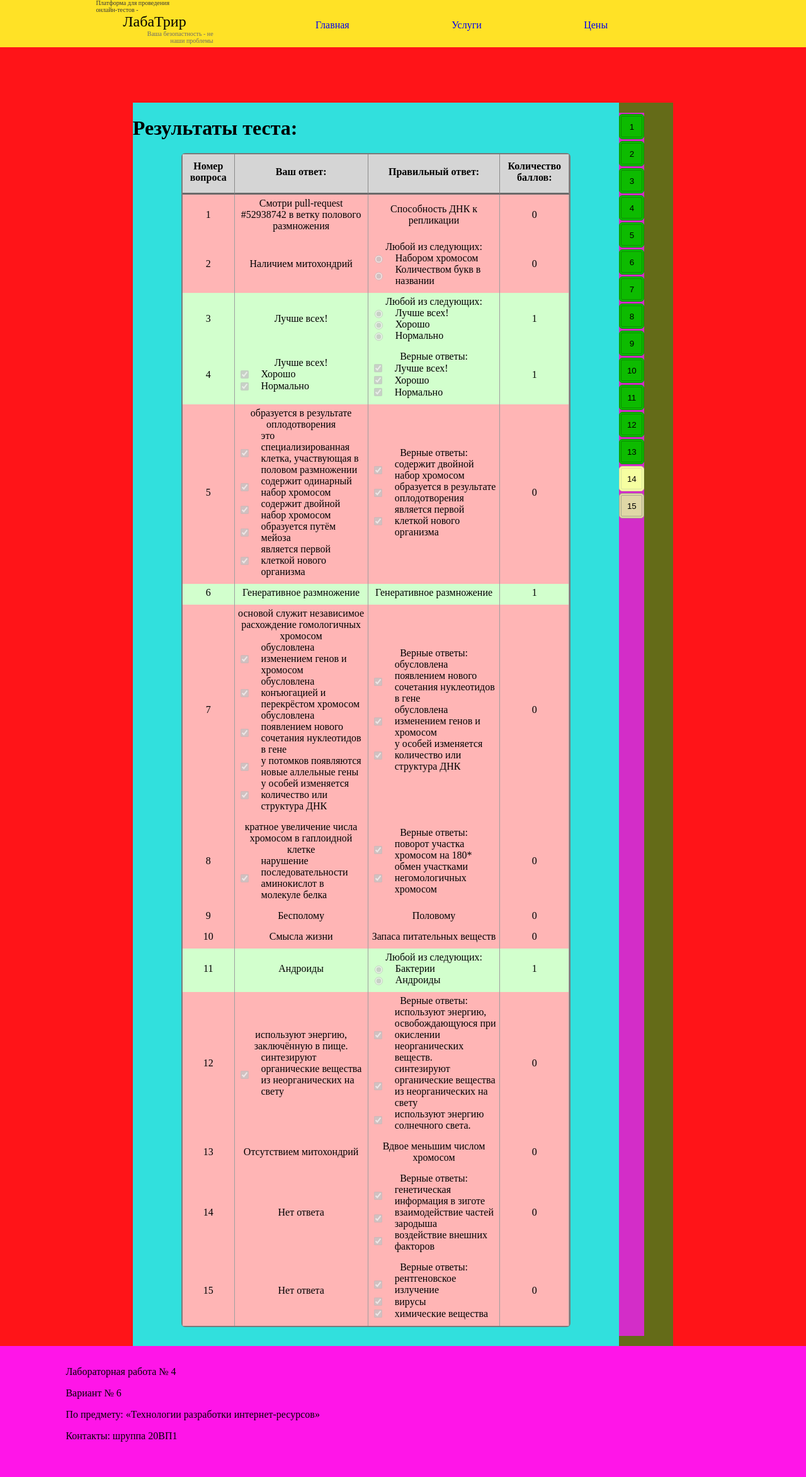
After one commit to DaniinXorchenabo/PGY_2_TRIR, a PHP site: the page made by laba_4_1/public_html/Новый текстовый документ.html in a window 1280 px wide; the page is wider, and only the part inside the window is pictured. The commit adds this page. Shown: that part at 63% size. Run offline with PHP 8.4, Linux system fonts and the light colour scheme.

Commit message:
add css with result table

```diff
--- a/laba_4_1/public_html/css/header_stile.css
+++ b/laba_4_1/public_html/css/header_stile.css
@@ -13,9 +13,9 @@ header ul {
 	list-style: none;
 	display: flex;
 	flex-wrap: wrap;
-	align-content: center;
 	align-items: center;
 	justify-content: space-around;
+	align-content: flex-start;
 	width: 90%;
 /*
 	display: flex;
--- a/laba_4_1/public_html/css/main_content_stile.css
+++ b/laba_4_1/public_html/css/main_content_stile.css
@@ -10,7 +10,7 @@ main{
 	display: flex;
 	flex-wrap: nowrap;
 	align-content: center;
-	align-items: flex-start;
+	align-items: stretch;
 	justify-content: center;/*	width: 70%;*/
 	overflow-x: hidden;
 }
@@ -22,6 +22,7 @@ main #content {
 /*	width: 70%;*/
 
 /*	height: 100px;*/
+	overflow-x: scroll;
 	background-color: #31E0DD;
 	min-width: 70%;
 	max-width: 90%;
@@ -60,6 +61,9 @@ main .radiobutton_box{
 	align-items: center;
 	justify-content: flex-start;
 	width: 100%;
+}
+main .radiobutton{
+	margin-right: 20px;
 }
 
 main .submit_box{
--- /dev/null
+++ b/laba_4_1/public_html/css/table_results_html.css
@@ -0,0 +1,91 @@
+table {
+	width: 80%;
+	text-align: center;
+	border-radius: 6px;
+	border-collapse: separate;
+	border-spacing: 0px;
+	margin-left: 10%;
+	margin-right: 10%;
+	-webkit-box-shadow: 0px 0px;
+	box-shadow: 0px 0px;
+	border: 2px solid rgba(122,122,122,1.00);
+	max-width: 100%;
+	overflow-x: scroll;
+}
+
+table thead tr{
+	font-weight: bold;
+	background: #D5D5D5;
+
+}
+
+table thead tr th{
+	padding-left: 10px;
+	padding-right: 10px;
+	padding-top: 10px;
+	padding-bottom: 15px;
+	margin-left: 10%;
+	border-right: 1px solid rgba(138,138,138,1.00);
+	border-bottom: 3px solid rgba(106,106,106,1.00);
+	margin-right: 10px;
+}
+
+table tbody tr{
+	background-color: #C9C9C9;
+	border: 6px solid rgba(132,132,132,1.00);
+}
+
+
+table tbody tr:hover {
+	background-color: #FFFFFF;
+	transition-duration: 0.6s;
+	border: 6px solid rgba(183,21,23,1.00);
+}
+
+.nerative{
+	background-color: #FFB5B5;
+}
+
+
+.nerative:hover {
+	background-color: #E44447;
+	transition-duration: 0.6s;
+}
+
+.positive{
+	background-color: #D2FFCD;
+}
+
+
+.positive:hover {
+	background-color: #8DFF71;
+	transition-duration: 0.6s;
+}
+
+table tr td{
+	padding-left: 5px;
+	padding-right: 5px;
+	padding-top: 5px;
+	padding-bottom: 10px;
+	border-right: 1px solid rgba(158,158,158,1.00);
+}
+
+.table_checkbox_box{
+	display: flex;
+	flex-wrap: nowrap;
+	align-content: center;
+	align-items: center;
+	justify-content: flex-start;
+	width: 100%;
+	text-align: left;
+}
+
+.table_radiobutton_box{
+	display: flex;
+	flex-wrap: nowrap;
+	align-content: center;
+	align-items: center;
+	justify-content: flex-start;
+	width: 100%;
+	text-align: left;
+}
--- a/laba_4_1/public_html/index.html
+++ b/laba_4_1/public_html/index.html
@@ -14,6 +14,7 @@
         <link href="css/logo_stile.css" rel="stylesheet" type="text/css"/>
         <link href="css/test_nav_stiles.css" rel="stylesheet" type="text/css"/>
         <link href="css/timer_stiles.css" rel="stylesheet" type="text/css"/>
+        <link href="css/table_results_html.css" rel="stylesheet" type="text/css"/>
 
         <script src="data/questions.js" type="text/javascript"></script>
         <script defer src="scripts/script.js" type="text/javascript"></script>
@@ -45,6 +46,7 @@
             <div id="content">
 				<p class="prefix_title">Тестирование на тему:</p>
 				<h1 class="question_title">Организм как биологическая система</h1>
+                                <h3>Органи́зм (позднелат. organismus от позднелат. organizo — «устраиваю», «сообщаю стройный вид», от др.-греч. ὄργανον — «орудие») — живое тело, обладающее совокупностью свойств, отличающих его от неживой материи, в том числе обменом веществ, самоподдерживанием своего строения и организации, способностью воспроизводить их при размножении, сохраняя наследственные признаки[1]. Термин организм введён Аристотелем. Он выявил, что любое живое существо характеризуется четкой и строгой организацией, в отличие от неживого[источник не указан 489 дней]. Может рассматриваться как отдельная особь, элемент, при этом входя в биологический вид и популяцию, являясь структурной единицей популяционно-видового уровня жизни[1]. В обобщённом смысле, как «типовая особь» биологической группы, которой присущи её основные свойства, организм — один из главных предметов изучения в биологии[1]. Для удобства рассмотрения все организмы распределяются по разным группам и категориям, что составляет биологическую систему их классификации. Самое общее их деление — на ядерные и безъядерные. По числу составляющих организм клеток их делят на внесистематические категории одноклеточных и многоклеточных. Особое место между ними занимают колонии одноклеточных.</h3>
 				<h2 class="test_tools_text">Настройки теста:</h2>
 				<form id="start_test_tools">
 					<div class="count_questions_box">
--- /dev/null
+++ b/laba_4_1/public_html/Новый текстовый документ.html
@@ -0,0 +1,285 @@
+<html><head>
+        <title>TODO supply a title</title>
+        <meta charset="UTF-8">
+        <meta name="viewport" content="width=device-width, initial-scale=1.0">
+
+        <link href="css/footer_stile.css" rel="stylesheet" type="text/css">
+        <link href="css/main_content_stile.css" rel="stylesheet" type="text/css">
+        <link href="css/stile.css" rel="stylesheet" type="text/css">
+        <link href="css/header_stile.css" rel="stylesheet" type="text/css">
+        <link href="css/logo_stile.css" rel="stylesheet" type="text/css">
+        <link href="css/test_nav_stiles.css" rel="stylesheet" type="text/css">
+        <link href="css/timer_stiles.css" rel="stylesheet" type="text/css">
+        <link href="css/table_results_html.css" rel="stylesheet" type="text/css">
+
+        <script src="data/questions.js" type="text/javascript"></script>
+        <script defer="" src="scripts/script.js" type="text/javascript"></script>
+        <script defer="" src="scripts/running_func.js" type="text/javascript"></script>
+
+        <script defer="" src="scripts/base_form_class.js" type="text/javascript"></script>
+        <script defer="" src="scripts/create_test.js" type="text/javascript"></script>
+        <script defer="" src="scripts/timer.js" type="text/javascript"></script>
+    </head>
+    <body>
+	<header>
+            <nav>
+            <ul>
+            	<li>
+                    <div class="logo">
+			<div class="prelogo_name">Платформа для проведения онлайн-тестов - </div>
+			<div class="logo_name">ЛабаТрир</div>
+			<div class="post_logo_name">Ваша безопастность - не наши проблемы</div>
+                    </div>
+                </li>
+                <li><a href="#">Главная</a></li>
+                <li><a href="#">Услуги</a></li>
+                <li><a href="#">Цены</a></li>
+                <li><a href="#"></a></li>
+            </ul>
+            </nav>
+        </header>
+        <main>
+            <div id="content"><h1>Результаты теста:</h1> <table><thead><tr>
+                    <th>Номер вопроса</th>
+                    <th>Ваш ответ:</th>
+                    <th>Правильный ответ:</th>
+                    <th>Количество баллов:</th>
+                    </tr></thead><tbody>
+<tr class="nerative">
+                    <td>1</td>
+                    <td>Смотри pull-request #52938742 в ветку полового размножения</td>
+                    <td>Способность ДНК к репликации</td>
+                    <td>0</td></tr>
+<tr class="nerative">
+                    <td>2</td>
+                    <td>Наличием митохондрий</td>
+                    <td>Любой из следующих:
+<div class="table_radiobutton_box">
+   	<input type="radio" class="radiobutton" checked="" disabled="">
+        <label>Набором хромосом</label></div>
+<div class="table_radiobutton_box">
+   	<input type="radio" class="radiobutton" checked="" disabled="">
+        <label>Количеством букв в названии</label></div></td>
+                    <td>0</td></tr>
+<tr class="positive">
+                    <td>3</td>
+                    <td>Лучше всех!</td>
+                    <td>Любой из следующих:
+<div class="table_radiobutton_box">
+   	<input type="radio" class="radiobutton" checked="" disabled="">
+        <label>Лучше всех!</label></div>
+<div class="table_radiobutton_box">
+   	<input type="radio" class="radiobutton" checked="" disabled="">
+        <label>Хорошо</label></div>
+<div class="table_radiobutton_box">
+   	<input type="radio" class="radiobutton" checked="" disabled="">
+        <label>Нормально</label></div></td>
+                    <td>1</td></tr>
+<tr class="positive">
+                    <td>4</td>
+                    <td>Лучше всех!
+<div class="table_checkbox_box">
+   	<input type="checkbox" class="checkbox" checked="" disabled="">
+        <label>Хорошо</label></div>
+<div class="table_checkbox_box">
+   	<input type="checkbox" class="checkbox" checked="" disabled="">
+        <label>Нормально</label></div></td>
+                    <td>Верные ответы:
+<div class="table_checkbox_box">
+   	<input type="checkbox" class="checkbox" checked="" disabled="">
+        <label>Лучше всех!</label></div>
+<div class="table_checkbox_box">
+   	<input type="checkbox" class="checkbox" checked="" disabled="">
+        <label>Хорошо</label></div>
+<div class="table_checkbox_box">
+   	<input type="checkbox" class="checkbox" checked="" disabled="">
+        <label>Нормально</label></div></td>
+                    <td>1</td></tr>
+<tr class="nerative">
+                    <td>5</td>
+                    <td>образуется в результате оплодотворения
+<div class="table_checkbox_box">
+   	<input type="checkbox" class="checkbox" checked="" disabled="">
+        <label>это специализированная клетка, участвующая в половом размножении</label></div>
+<div class="table_checkbox_box">
+   	<input type="checkbox" class="checkbox" checked="" disabled="">
+        <label>содержит одинарный набор хромосом</label></div>
+<div class="table_checkbox_box">
+   	<input type="checkbox" class="checkbox" checked="" disabled="">
+        <label>содержит двойной набор хромосом</label></div>
+<div class="table_checkbox_box">
+   	<input type="checkbox" class="checkbox" checked="" disabled="">
+        <label>образуется путём мейоза</label></div>
+<div class="table_checkbox_box">
+   	<input type="checkbox" class="checkbox" checked="" disabled="">
+        <label>является первой клеткой нового организма</label></div></td>
+                    <td>Верные ответы:
+<div class="table_checkbox_box">
+   	<input type="checkbox" class="checkbox" checked="" disabled="">
+        <label>содержит двойной набор хромосом</label></div>
+<div class="table_checkbox_box">
+   	<input type="checkbox" class="checkbox" checked="" disabled="">
+        <label>образуется в результате оплодотворения</label></div>
+<div class="table_checkbox_box">
+   	<input type="checkbox" class="checkbox" checked="" disabled="">
+        <label>является первой клеткой нового организма</label></div></td>
+                    <td>0</td></tr>
+<tr class="positive">
+                    <td>6</td>
+                    <td>Генеративное размножение</td>
+                    <td>Генеративное размножение</td>
+                    <td>1</td></tr>
+<tr class="nerative">
+                    <td>7</td>
+                    <td>основой служит независимое расхождение гомологичных хромосом
+<div class="table_checkbox_box">
+   	<input type="checkbox" class="checkbox" checked="" disabled="">
+        <label>обусловлена изменением генов и хромосом</label></div>
+<div class="table_checkbox_box">
+   	<input type="checkbox" class="checkbox" checked="" disabled="">
+        <label>обусловлена конъюгацией и перекрёстом хромосом</label></div>
+<div class="table_checkbox_box">
+   	<input type="checkbox" class="checkbox" checked="" disabled="">
+        <label>обусловлена появлением нового сочетания нуклеотидов в гене</label></div>
+<div class="table_checkbox_box">
+   	<input type="checkbox" class="checkbox" checked="" disabled="">
+        <label>у потомков появляются новые аллельные гены</label></div>
+<div class="table_checkbox_box">
+   	<input type="checkbox" class="checkbox" checked="" disabled="">
+        <label>у особей изменяется количество или структура ДНК</label></div></td>
+                    <td>Верные ответы:
+<div class="table_checkbox_box">
+   	<input type="checkbox" class="checkbox" checked="" disabled="">
+        <label>обусловлена появлением нового сочетания нуклеотидов в гене</label></div>
+<div class="table_checkbox_box">
+   	<input type="checkbox" class="checkbox" checked="" disabled="">
+        <label>обусловлена изменением генов и хромосом</label></div>
+<div class="table_checkbox_box">
+   	<input type="checkbox" class="checkbox" checked="" disabled="">
+        <label>у особей изменяется количество или структура ДНК</label></div></td>
+                    <td>0</td></tr>
+<tr class="nerative">
+                    <td>8</td>
+                    <td>кратное увеличение числа хромосом в гаплоидной клетке
+<div class="table_checkbox_box">
+   	<input type="checkbox" class="checkbox" checked="" disabled="">
+        <label>нарушение последовательности аминокислот в молекуле белка</label></div></td>
+                    <td>Верные ответы:
+<div class="table_checkbox_box">
+   	<input type="checkbox" class="checkbox" checked="" disabled="">
+        <label>поворот участка хромосом на 180*</label></div>
+<div class="table_checkbox_box">
+   	<input type="checkbox" class="checkbox" checked="" disabled="">
+        <label>обмен участками негомологичных хромосом</label></div></td>
+                    <td>0</td></tr>
+<tr class="nerative">
+                    <td>9</td>
+                    <td>Бесполому</td>
+                    <td>Половому</td>
+                    <td>0</td></tr>
+<tr class="nerative">
+                    <td>10</td>
+                    <td>Смысла жизни</td>
+                    <td>Запаса питательных веществ</td>
+                    <td>0</td></tr>
+<tr class="positive">
+                    <td>11</td>
+                    <td>Андроиды</td>
+                    <td>Любой из следующих:
+<div class="table_radiobutton_box">
+   	<input type="radio" class="radiobutton" checked="" disabled="">
+        <label>Бактерии</label></div>
+<div class="table_radiobutton_box">
+   	<input type="radio" class="radiobutton" checked="" disabled="">
+        <label>Андроиды</label></div></td>
+                    <td>1</td></tr>
+<tr class="nerative">
+                    <td>12</td>
+                    <td>используют энергию, заключённую в пище.
+<div class="table_checkbox_box">
+   	<input type="checkbox" class="checkbox" checked="" disabled="">
+        <label>синтезируют органические вещества из неорганических на свету</label></div></td>
+                    <td>Верные ответы:
+<div class="table_checkbox_box">
+   	<input type="checkbox" class="checkbox" checked="" disabled="">
+        <label>используют энергию, освобождающуюся при окислении неорганических веществ.</label></div>
+<div class="table_checkbox_box">
+   	<input type="checkbox" class="checkbox" checked="" disabled="">
+        <label>синтезируют органические вещества из неорганических на свету</label></div>
+<div class="table_checkbox_box">
+   	<input type="checkbox" class="checkbox" checked="" disabled="">
+        <label>используют энергию солнечного света.</label></div></td>
+                    <td>0</td></tr>
+<tr class="nerative">
+                    <td>13</td>
+                    <td>Отсутствием митохондрий</td>
+                    <td>Вдвое меньшим числом хромосом</td>
+                    <td>0</td></tr>
+<tr class="nerative">
+                    <td>14</td>
+                    <td>Нет ответа</td>
+                    <td>Верные ответы:
+<div class="table_checkbox_box">
+   	<input type="checkbox" class="checkbox" checked="" disabled="">
+        <label>генетическая информация в зиготе</label></div>
+<div class="table_checkbox_box">
+   	<input type="checkbox" class="checkbox" checked="" disabled="">
+        <label>взаимодействие частей зародыша</label></div>
+<div class="table_checkbox_box">
+   	<input type="checkbox" class="checkbox" checked="" disabled="">
+        <label>воздействие внешних факторов</label></div></td>
+                    <td>0</td></tr>
+<tr class="nerative">
+                    <td>15</td>
+                    <td>Нет ответа</td>
+                    <td>Верные ответы:
+<div class="table_checkbox_box">
+   	<input type="checkbox" class="checkbox" checked="" disabled="">
+        <label>рентгеновское излучение</label></div>
+<div class="table_checkbox_box">
+   	<input type="checkbox" class="checkbox" checked="" disabled="">
+        <label>вирусы</label></div>
+<div class="table_checkbox_box">
+   	<input type="checkbox" class="checkbox" checked="" disabled="">
+        <label>химические вещества</label></div></td>
+                    <td>0</td></tr></tbody></table></div>
+            <nav class="test_nav" id="test_nav"><ul><li><button class="positive" onclick="BaseQuestion.button_click(1)">
+        1</button></li>
+<li><button class="positive" onclick="BaseQuestion.button_click(2)">
+        2</button></li>
+<li><button class="positive" onclick="BaseQuestion.button_click(3)">
+        3</button></li>
+<li><button class="positive" onclick="BaseQuestion.button_click(4)">
+        4</button></li>
+<li><button class="positive" onclick="BaseQuestion.button_click(5)">
+        5</button></li>
+<li><button class="positive" onclick="BaseQuestion.button_click(6)">
+        6</button></li>
+<li><button class="positive" onclick="BaseQuestion.button_click(7)">
+        7</button></li>
+<li><button class="positive" onclick="BaseQuestion.button_click(8)">
+        8</button></li>
+<li><button class="positive" onclick="BaseQuestion.button_click(9)">
+        9</button></li>
+<li><button class="positive" onclick="BaseQuestion.button_click(10)">
+        10</button></li>
+<li><button class="positive" onclick="BaseQuestion.button_click(11)">
+        11</button></li>
+<li><button class="positive" onclick="BaseQuestion.button_click(12)">
+        12</button></li>
+<li><button class="positive" onclick="BaseQuestion.button_click(13)">
+        13</button></li>
+<li><button class="active_button" onclick="BaseQuestion.button_click(14)">
+        14</button></li>
+<li><button no_answer="" onclick="BaseQuestion.button_click(15)">
+        15</button></li></ul></nav>
+	</main>
+	<footer>
+            <p>Лабораторная работа № 4</p>
+            <p>Вариант № 6</p>
+            <p>По предмету: «Технологии разработки интернет-ресурсов»</p>
+            <p>Контакты: шруппа 20ВП1</p>
+	</footer>
+
+
+</body></html>
```
Also changed, not shown: laba_4_1/public_html/scripts/base_form_class.js (+18 -9 lines), laba_4_1/public_html/scripts/script.js (+7 -0 lines).
